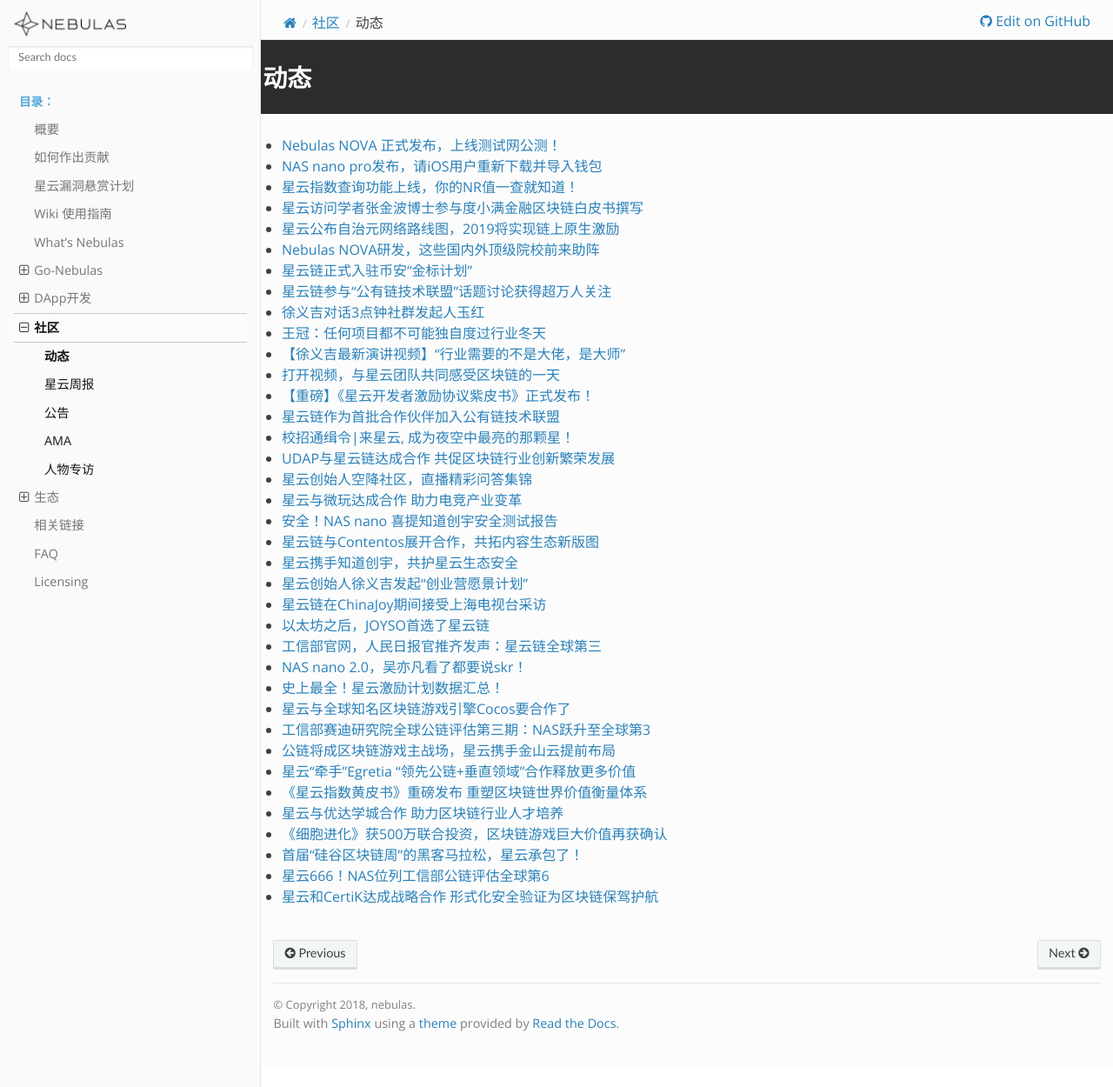
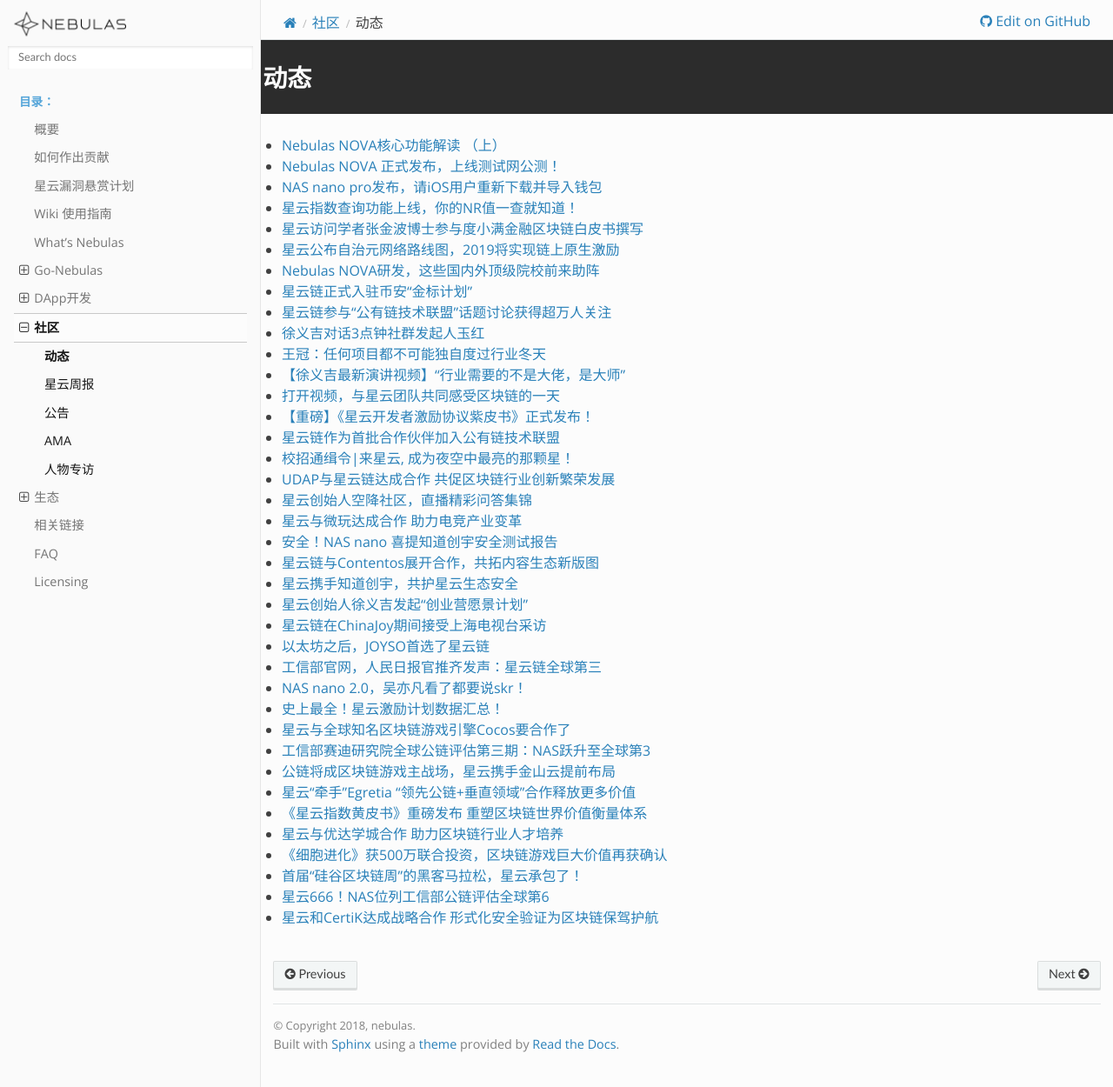
Before and after one commit to nebulasio/nebdocs, a Sphinx documentation site: the page built from docs/community/events.md, in a window 1280 px wide and 1250 px high. Shown: the whole window at 87% size. Built offline with Sphinx 7.4.7 and the Read the Docs theme 2.0.0, drawn with Linux system fonts in a browser that asks for light colours; pages that are not in the unit, such as notebooks, are missing from menus.

Commit message:
Update events.md

```diff
--- a/docs/community/events.md
+++ b/docs/community/events.md
@@ -1,4 +1,5 @@
 # 动态
+- [Nebulas NOVA核心功能解读 （上）](https://mp.weixin.qq.com/s/fi9vmovtrq3k-d8TDxMgMA)
 - [Nebulas NOVA 正式发布，上线测试网公测！](https://mp.weixin.qq.com/s/VfRzXNIktyJTOzJ-D7h1Bw)
 - [NAS nano pro发布，请iOS用户重新下载并导入钱包](https://mp.weixin.qq.com/s/WGGrvX833A38dudhe6RUKQ)
 - [星云指数查询功能上线，你的NR值一查就知道！](https://mp.weixin.qq.com/s/VxIuZBVy8HL0WY_qds5A8Q)
```
